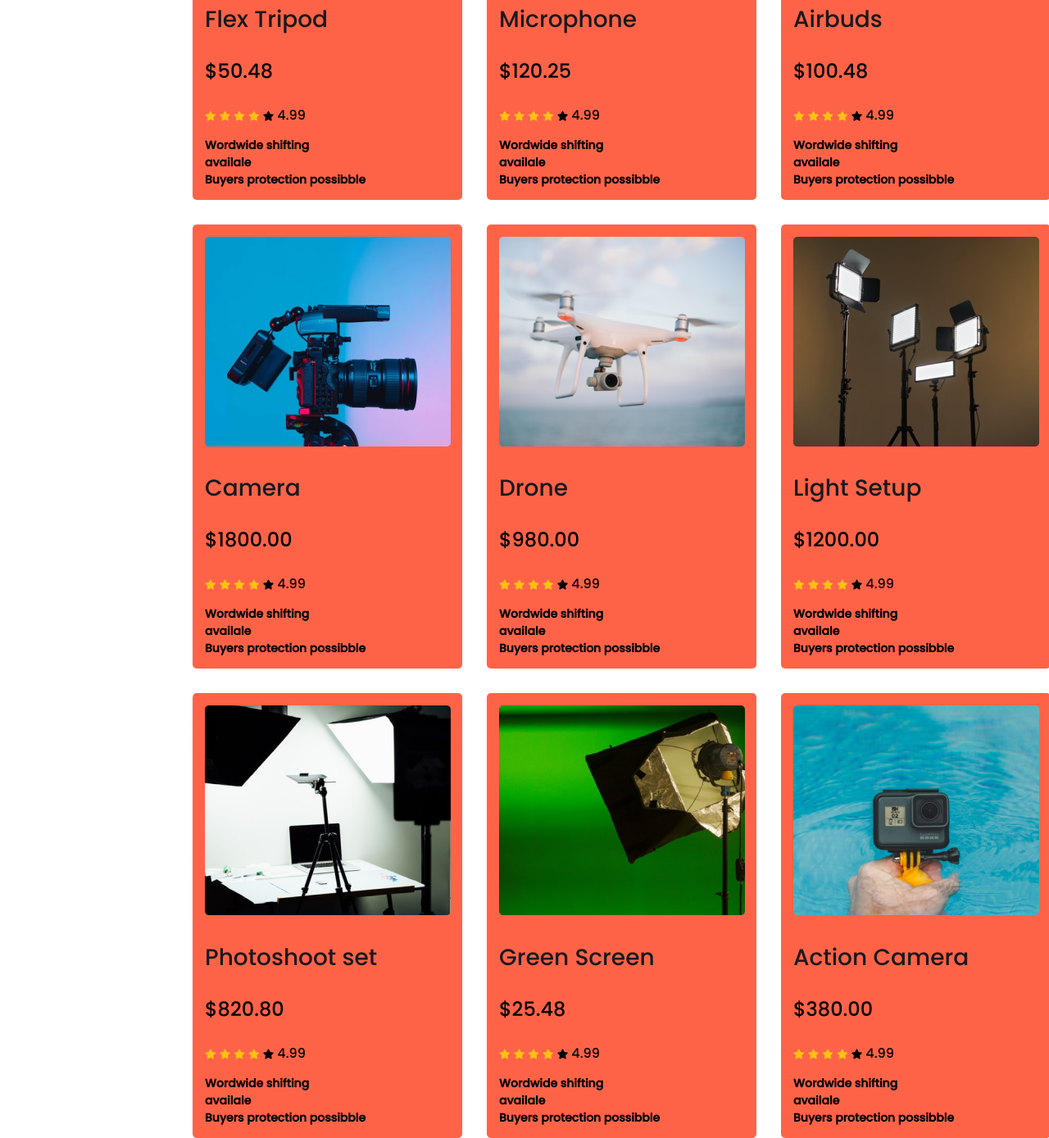
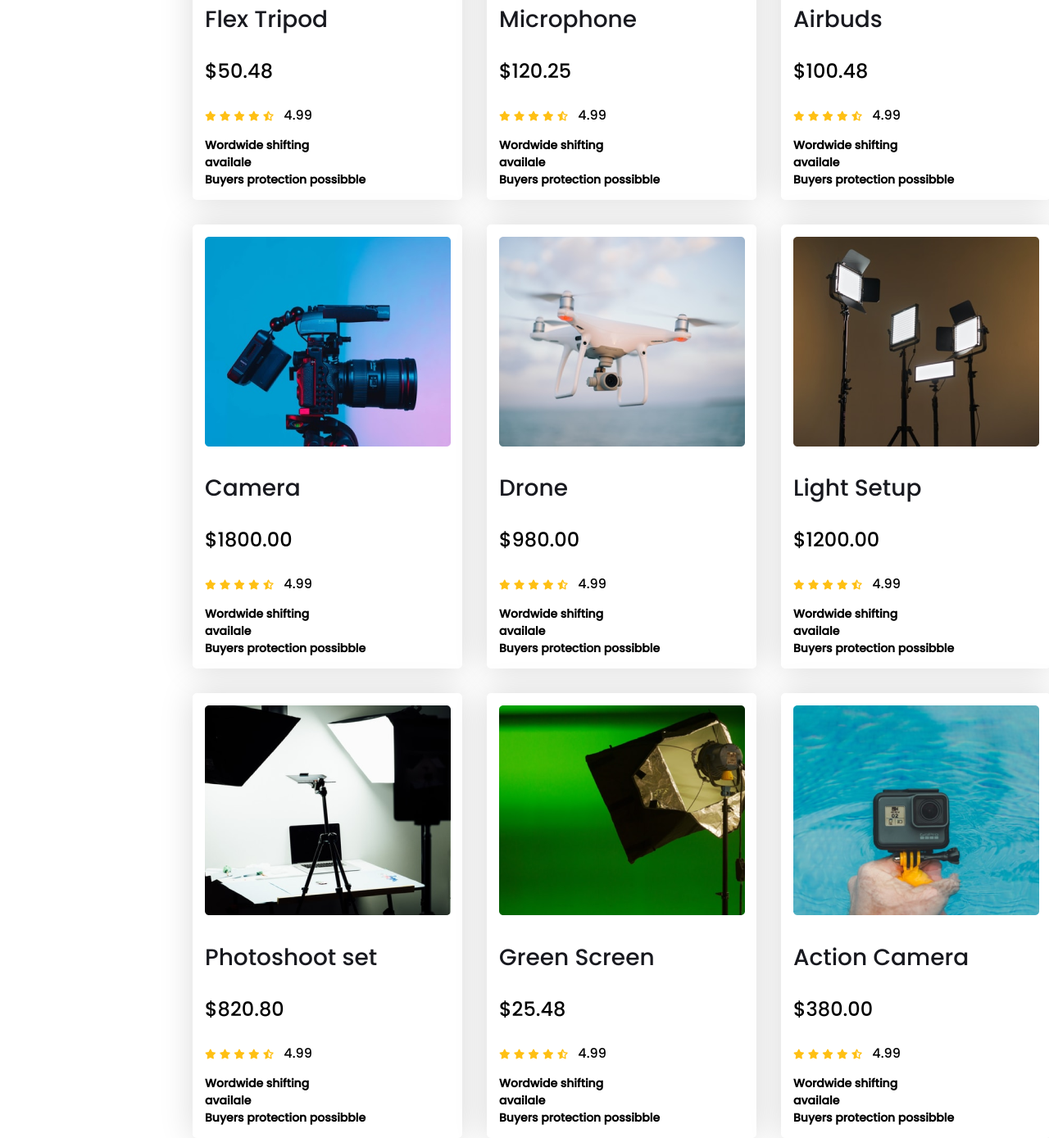
Before and after one commit to Nahid-khandakar/Influencer-Gear, a plain HTML site: page index.html in a window 1280 px wide. Shown: the part 1245-2634 px from the top of the page at 82% size. Drawn offline with Linux system fonts and the light colour scheme.

Commit message:
2nd grid box done

```diff
--- a/index.html
+++ b/index.html
@@ -78,7 +78,7 @@
                             <i class="fas fa-star filled"></i>
                             <i class="fas fa-star filled"></i>
                             <i class="fas fa-star filled"></i>
-                            <i class="fas fa-star half-filled"></i>
+                            <i class="fas fa-star-half-alt half-filled"></i>
 
                             <span>4.99</span>
                         </div>
@@ -101,7 +101,7 @@
                             <i class="fas fa-star filled"></i>
                             <i class="fas fa-star filled"></i>
                             <i class="fas fa-star filled"></i>
-                            <i class="fas fa-star empty"></i>
+                            <i class="fas fa-star-half-alt half-filled"></i>
 
                             <span>4.99</span>
                         </div>
@@ -124,7 +124,7 @@
                             <i class="fas fa-star filled"></i>
                             <i class="fas fa-star filled"></i>
                             <i class="fas fa-star filled"></i>
-                            <i class="fas fa-star empty"></i>
+                            <i class="fas fa-star-half-alt half-filled"></i>
 
                             <span>4.99</span>
                         </div>
@@ -147,7 +147,7 @@
                             <i class="fas fa-star filled"></i>
                             <i class="fas fa-star filled"></i>
                             <i class="fas fa-star filled"></i>
-                            <i class="fas fa-star empty"></i>
+                            <i class="fas fa-star-half-alt half-filled"></i>
 
                             <span>4.99</span>
                         </div>
@@ -170,7 +170,7 @@
                             <i class="fas fa-star filled"></i>
                             <i class="fas fa-star filled"></i>
                             <i class="fas fa-star filled"></i>
-                            <i class="fas fa-star empty"></i>
+                            <i class="fas fa-star-half-alt half-filled"></i>
 
                             <span>4.99</span>
                         </div>
@@ -193,7 +193,7 @@
                             <i class="fas fa-star filled"></i>
                             <i class="fas fa-star filled"></i>
                             <i class="fas fa-star filled"></i>
-                            <i class="fas fa-star empty"></i>
+                            <i class="fas fa-star-half-alt half-filled"></i>
 
                             <span>4.99</span>
                         </div>
@@ -216,7 +216,7 @@
                             <i class="fas fa-star filled"></i>
                             <i class="fas fa-star filled"></i>
                             <i class="fas fa-star filled"></i>
-                            <i class="fas fa-star empty"></i>
+                            <i class="fas fa-star-half-alt half-filled"></i>
 
                             <span>4.99</span>
                         </div>
@@ -239,7 +239,7 @@
                             <i class="fas fa-star filled"></i>
                             <i class="fas fa-star filled"></i>
                             <i class="fas fa-star filled"></i>
-                            <i class="fas fa-star empty"></i>
+                            <i class="fas fa-star-half-alt half-filled"></i>
 
                             <span>4.99</span>
                         </div>
@@ -262,7 +262,7 @@
                             <i class="fas fa-star filled"></i>
                             <i class="fas fa-star filled"></i>
                             <i class="fas fa-star filled"></i>
-                            <i class="fas fa-star empty"></i>
+                            <i class="fas fa-star-half-alt half-filled"></i>
 
                             <span>4.99</span>
                         </div>
--- a/styles/style.css
+++ b/styles/style.css
@@ -5,7 +5,7 @@
 
 body{
     font-family: 'Poppins', sans-serif;
-    background-color: white
+    background-color: #FFFFFF;
 }
 
 main{
@@ -102,10 +102,11 @@ header h3{
 
 .collection{
 
-    background-color: tomato;
+    background-color: #FFFFFF;
     padding-top: 15px;
     border-radius: 5px;
     padding-left: 15px;
+    box-shadow:0px 0px 40px rgba(0, 0, 0, 0.15);
 
 }
 
@@ -142,7 +143,8 @@ header h3{
 
 }
 
-.fa-star.half-filled{
-    color: linear-gradient(to right ,#FFC014, #FFFFFF);
-
+.fa-star-half-alt.half-filled{
+    font-size: 12px;
+    color:#FFC014;
+    margin-right:8px ;
 }
```
